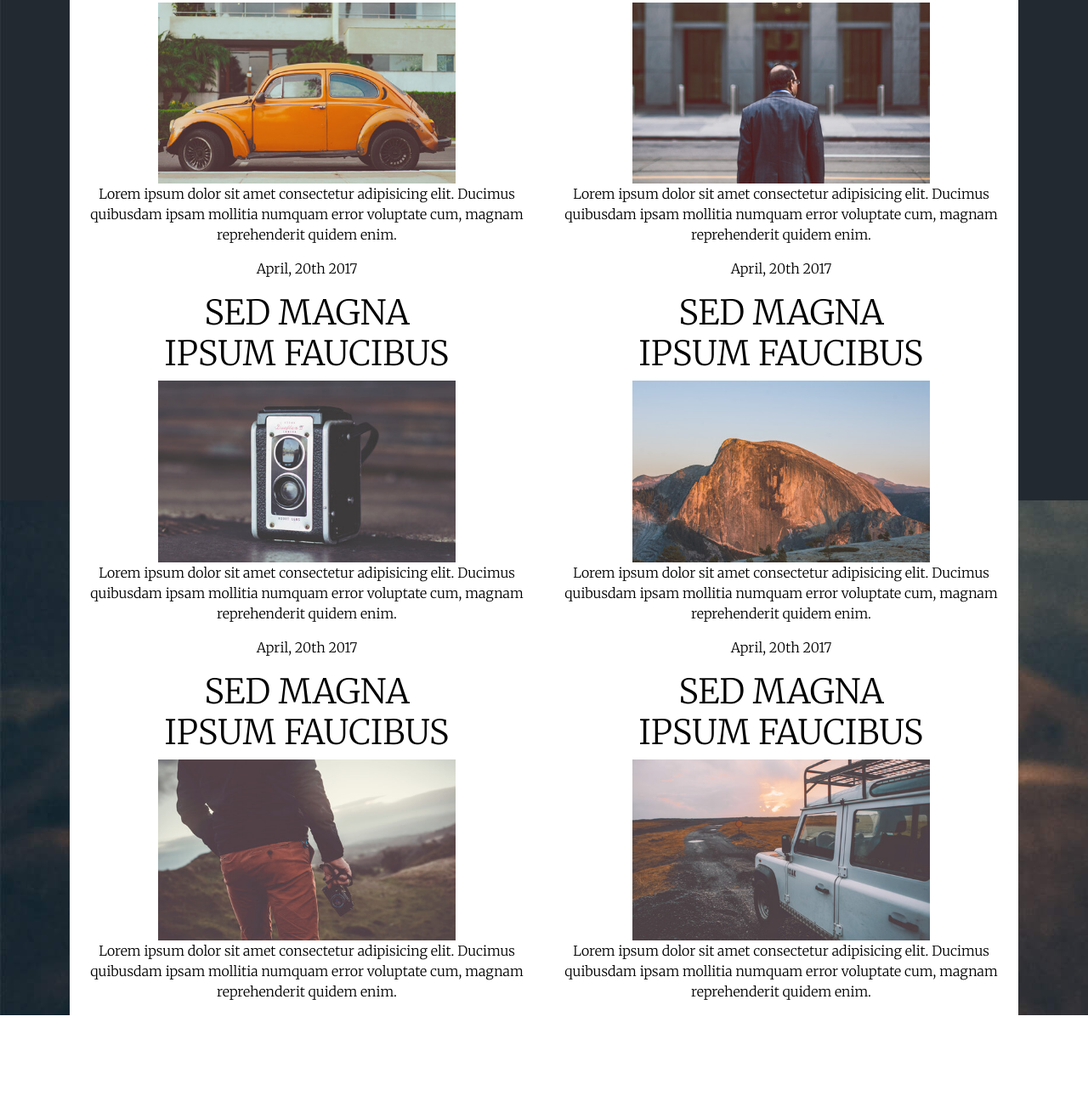
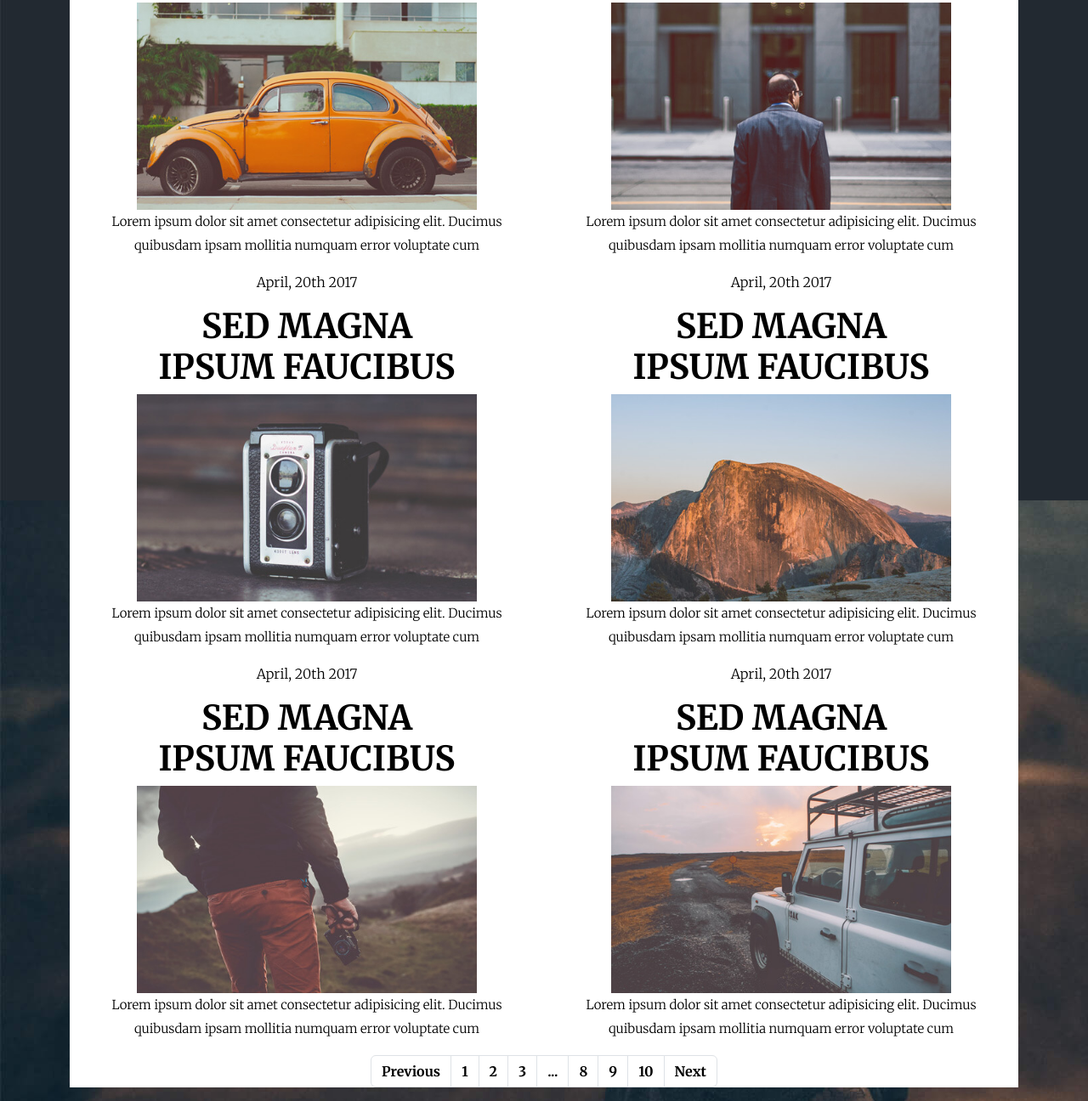
Before and after one commit to Obumezi/massively-landing-page, a website: page index.html in a window 1280 px wide. Shown: the part 1411-2707 px from the top of the page at 85% size. Before the commit the page ends 2606 px from the top, so only its background shows below. Drawn offline with nearby package versions, Linux system fonts and the light colour scheme.

Commit message:
added pagenation

```diff
--- a/index.html
+++ b/index.html
@@ -142,9 +142,9 @@
 
                 <img class="image-col " src="./assets/images/1.jpg" alt="">
 
-                <p class="gird-paragraph" style="color: black;">Lorem ipsum dolor sit amet consectetur adipisicing elit.
+                <p class="grid-paragraph" style="color: black;">Lorem ipsum dolor sit amet consectetur adipisicing elit.
                   Ducimus quibusdam
-                  ipsam mollitia numquam error voluptate cum, magnam reprehenderit quidem enim. </p>
+                  ipsam mollitia numquam error voluptate cum </p>
 
               </div>
 
@@ -155,9 +155,9 @@
 
                 <img class="image-col" src="./assets/images/2.jpg" alt="" srcset="">
 
-                <p class="gird-paragraph" style="color: black;">Lorem ipsum dolor sit amet consectetur adipisicing elit.
+                <p class="grid-paragraph" style="color: black;">Lorem ipsum dolor sit amet consectetur adipisicing elit.
                   Ducimus quibusdam
-                  ipsam mollitia numquam error voluptate cum, magnam reprehenderit quidem enim. </p>
+                  ipsam mollitia numquam error voluptate cum </p>
 
 
               </div>
@@ -170,9 +170,9 @@
 
                 <img class="image-col" src="./assets/images/3.jpg" alt="" srcset="">
 
-                <p class="gird-paragraph" style="color: black;">Lorem ipsum dolor sit amet consectetur adipisicing elit.
+                <p class="grid-paragraph" style="color: black;">Lorem ipsum dolor sit amet consectetur adipisicing elit.
                   Ducimus quibusdam
-                  ipsam mollitia numquam error voluptate cum, magnam reprehenderit quidem enim. </p>
+                  ipsam mollitia numquam error voluptate cum </p>
 
 
               </div>
@@ -183,9 +183,9 @@
 
                 <img class="image-col" src="./assets/images/4.jpg" alt="" srcset="">
 
-                <p class="gird-paragraph" style="color: black;">Lorem ipsum dolor sit amet consectetur adipisicing elit.
+                <p class="grid-paragraph" style="color: black;">Lorem ipsum dolor sit amet consectetur adipisicing elit.
                   Ducimus quibusdam
-                  ipsam mollitia numquam error voluptate cum, magnam reprehenderit quidem enim. </p>
+                  ipsam mollitia numquam error voluptate cum </p>
 
 
 
@@ -203,9 +203,9 @@
 
                 <img class="image-col" src="./assets/images/5.jpg" alt="">
 
-                <p class="gird-paragraph" style="color: black;">Lorem ipsum dolor sit amet consectetur adipisicing elit.
+                <p class="grid-paragraph" style="color: black;">Lorem ipsum dolor sit amet consectetur adipisicing elit.
                   Ducimus quibusdam
-                  ipsam mollitia numquam error voluptate cum, magnam reprehenderit quidem enim. </p>
+                  ipsam mollitia numquam error voluptate cum </p>
 
 
               </div>
@@ -217,9 +217,9 @@
 
                 <img class="image-col" src="./assets/images/6.jpg" alt="" srcset="">
 
-                <p class="gird-paragraph" style="color: black;">Lorem ipsum dolor sit amet consectetur adipisicing elit.
+                <p class="grid-paragraph" style="color: black;">Lorem ipsum dolor sit amet consectetur adipisicing elit.
                   Ducimus quibusdam
-                  ipsam mollitia numquam error voluptate cum, magnam reprehenderit quidem enim. </p>
+                  ipsam mollitia numquam error voluptate cum </p>
 
 
               </div>
@@ -230,7 +230,19 @@
 
         </div>
 
-
+        <nav aria-label="Page navigation example">
+          <ul class="pagination justify-content-center">
+            <li class="page-item"><a class="page-link" href="#">Previous</a></li>
+            <li class="page-item"><a class="page-link" href="#">1</a></li>
+            <li class="page-item"><a class="page-link" href="#">2</a></li>
+            <li class="page-item"><a class="page-link" href="#">3</a></li>
+            <li class="page-item"><a class="page-link" href="#">...</a></li>
+            <li class="page-item"><a class="page-link" href="#">8</a></li>
+            <li class="page-item"><a class="page-link" href="#">9</a></li>
+            <li class="page-item"><a class="page-link" href="#">10</a></li>
+            <li class="page-item"><a class="page-link" href="#">Next</a></li>
+          </ul>
+        </nav>
       </div>
       <!-- second container end -->
     </div>
--- a/styles.css
+++ b/styles.css
@@ -62,7 +62,7 @@ body {
 }
 
 .image-col {
-    width: 350px
+    width: 400px
 }
 
 
@@ -71,10 +71,28 @@ body {
     display: block;
     margin: 0 auto;
 
+
 }
 
 .grid-date {}
 
-.grid-main-text {}
+.grid-main-text {
+    font-weight: bold;
+}
 
-.grid-parpagraph {}
+.grid-paragraph {
+    line-height: 1.9;
+    font-family: 'Merriweather', serif;
+    font-size: 15px;
+    text-align: center;
+    vertical-align: middle;
+}
+
+.page-link{
+    color: black;
+    font-weight: bold;
+}
+
+.page-link:hover{
+    color: wheat;
+}
```
